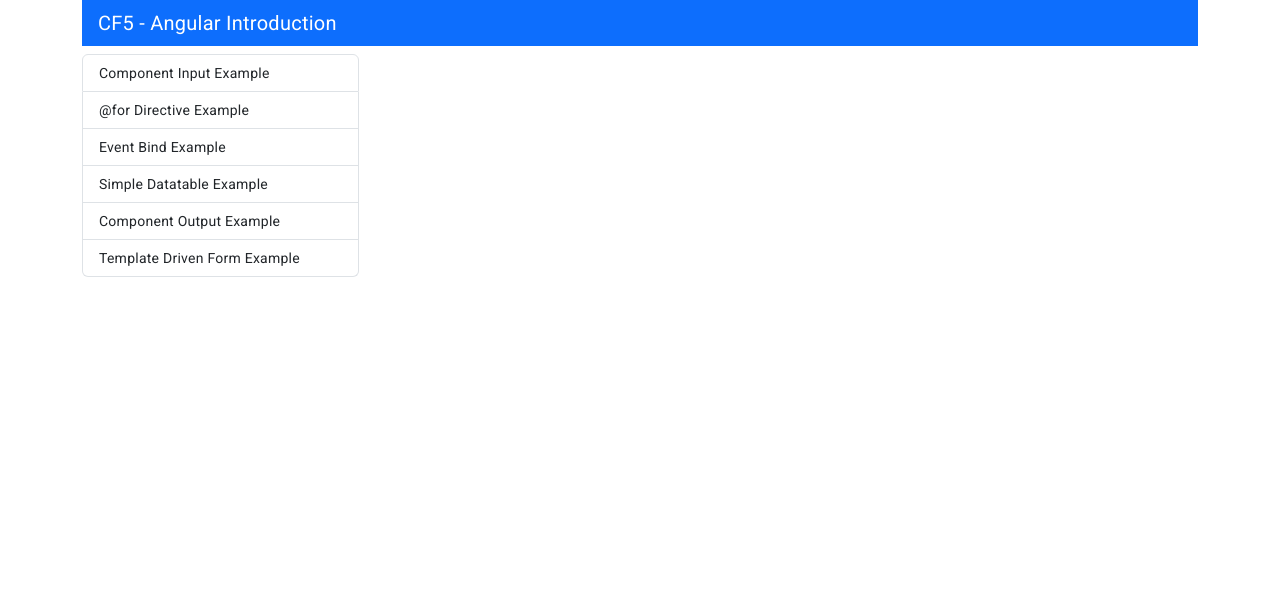
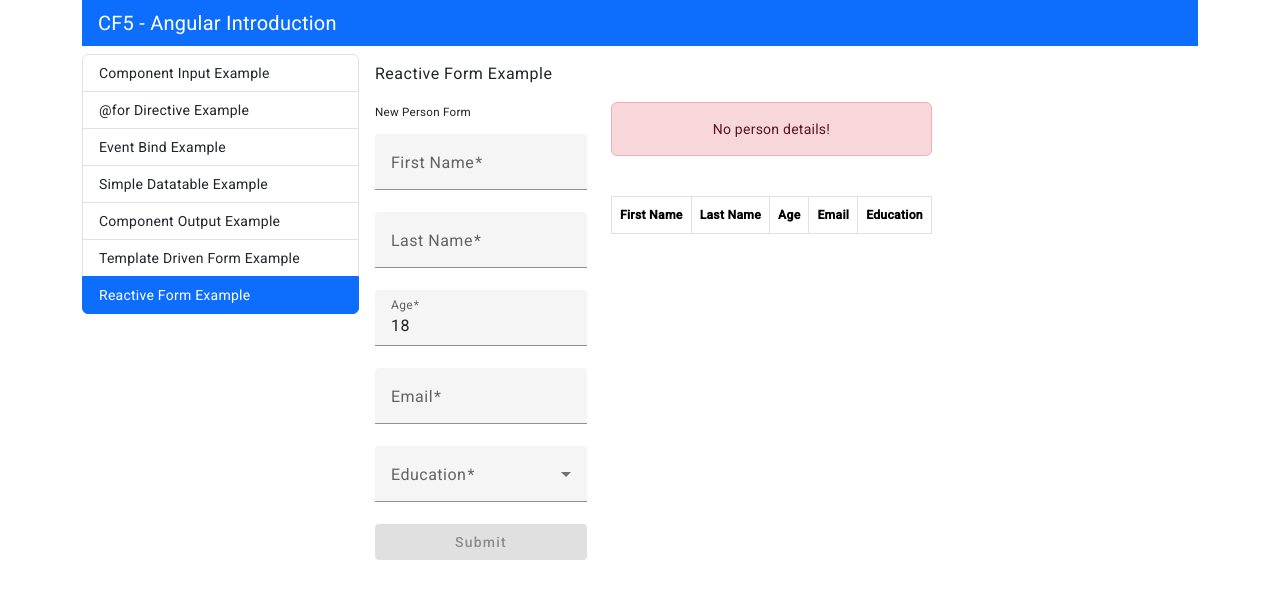
Before and after one commit to milicamiha/angular-introduction, an Angular app: page /reactive-form-example in a window 1280 px wide. Before the commit this address led to /. Shown: the top 598 px of the page. Built offline with nearby package versions, Linux system fonts and the light colour scheme.

Commit message:
reactive forms

```diff
--- a/src/app/app.routes.ts
+++ b/src/app/app.routes.ts
@@ -6,6 +6,7 @@
 import { SimpleDatatableExampleComponent } from './components/simple-datatable-example/simple-datatable-example.component';
 import { ComponentOutputExampleComponent } from './components/component-output-example/component-output-example.component';
 import { TemplateDrivenFormExampleComponent } from './components/template-driven-form-example/template-driven-form-example.component';
+import { ReactiveFormExampleComponent } from './components/reactive-form-example/reactive-form-example.component';
 
 export const routes: Routes = [
     {path: 'component-input-example', component: ComponentInputExampleComponent},
@@ -14,5 +15,6 @@
     {path: 'welcome', component: WelcomeComponent},
     {path: 'simple-datatable-example', component: SimpleDatatableExampleComponent},
     {path: 'component-output-example', component: ComponentOutputExampleComponent},
-    {path: 'template-driven-form-example', component: TemplateDrivenFormExampleComponent}
+    {path: 'template-driven-form-example', component: TemplateDrivenFormExampleComponent},
+    {path: 'reactive-form-example', component: ReactiveFormExampleComponent}
 ];
--- /dev/null
+++ b/src/app/components/eperson-reactive-form/eperson-reactive-form.component.html
@@ -0,0 +1,53 @@
+<div class="d-flex flex-column ">
+    <h5>New Person Form</h5>
+        <form [formGroup]="form" class="d-flex flex-column">
+            <mat-form-field>
+                <mat-label>First Name</mat-label>
+                <input matInput type="text" formControlName="givenName">
+                @if(form.get("givenName").invalid && form.get("givenName").touched) {
+                    <mat-error>First Name is required</mat-error>
+                }
+            </mat-form-field>
+
+            <mat-form-field>
+                <mat-label>Last Name</mat-label>
+                <input matInput type="text" formControlName="surName">
+                @if(form.get("surName").invalid && form.get("surName").touched) {
+                    <mat-error>Last Name is required</mat-error>
+                }
+            </mat-form-field>
+
+            <mat-form-field>
+                <mat-label>Age</mat-label>
+                <input matInput type="text" formControlName="age">
+                @if(form.get("age").invalid && form.get("age").touched) {
+                    <mat-error>Age is missing or invalid</mat-error>
+                }
+            </mat-form-field>
+
+            <mat-form-field>
+                <mat-label>Email</mat-label>
+                <input matInput type="text" formControlName="email">
+                @if(form.get("email").invalid && form.get("email").touched) {
+                    <mat-error>Email is missing or required</mat-error>
+                }
+            </mat-form-field>
+
+            <mat-form-field>
+                <mat-label>Education</mat-label>
+                <mat-select type="text" formControlName="education">
+                  <mat-option value="Some college, no degree"
+                    >Some college, no degree</mat-option
+                  >
+                  <mat-option value="Master’s degree">Master’s degree</mat-option>
+                  <mat-option value="Bachelor’s degree">Bachelor’s degree</mat-option>
+                  <mat-option value="Associate’s degree">Associate’s degree</mat-option>
+                  <mat-option value="High school diploma or equivalent"
+                    >High school diploma or equivalent</mat-option
+                  >
+                  <mat-option value="No formal education">No formal education</mat-option>
+                </mat-select>
+              </mat-form-field>
+        </form>
+        <button mat-flat-button color="primary" [disabled]="form.invalid" (click)="onSubmit(form.value)">Submit</button>
+</div>
--- /dev/null
+++ b/src/app/components/eperson-reactive-form/eperson-reactive-form.component.ts
@@ -0,0 +1,43 @@
+import { Component, EventEmitter, Output } from '@angular/core';
+import { MatFormField, MatFormFieldModule} from '@angular/material/form-field';
+import { MatInputModule} from '@angular/material/input';
+import { MatSelectModule} from '@angular/material/select';
+import { MatButtonModule} from '@angular/material/button';
+import { FormControl, FormGroup, ReactiveFormsModule, Validators } from '@angular/forms';
+import { EPerson } from 'src/app/shared/interfaces/person';
+
+@Component({
+  selector: 'app-eperson-reactive-form',
+  standalone: true,
+  imports: [
+    ReactiveFormsModule,
+    MatFormFieldModule,
+    MatInputModule,
+    MatSelectModule,
+    MatButtonModule,
+  ],
+  templateUrl: './eperson-reactive-form.component.html',
+  styleUrl: './eperson-reactive-form.component.css'
+})
+export class EpersonReactiveFormComponent {
+  @Output() person = new EventEmitter<EPerson>();
+
+  form = new FormGroup({
+    givenName: new FormControl('', Validators.required),
+    surName: new FormControl('', Validators.required),
+    age: new FormControl(18, [
+      Validators.required,
+      Validators.pattern('^[0-9]*$'),
+      Validators.min(18),
+      Validators.max(100)
+    ]),
+    email: new FormControl('', [Validators.required, Validators.email]),
+    education: new FormControl('', Validators.required)
+  });
+
+  onSubmit(value: any) {
+    this.person.emit(value as EPerson);
+    this.form.reset();
+  }
+
+}
--- a/src/app/components/list-group-menu/list-group-menu.component.ts
+++ b/src/app/components/list-group-menu/list-group-menu.component.ts
@@ -16,6 +16,7 @@
     {text: 'Event Bind Example', routerLink: 'event-bind-example'},
     {text: 'Simple Datatable Example', routerLink: 'simple-datatable-example'},
     {text: 'Component Output Example', routerLink: 'component-output-example'},
-    {text: 'Template Driven Form Example', routerLink: 'template-driven-form-example'}
+    {text: 'Template Driven Form Example', routerLink: 'template-driven-form-example'},
+    {text: 'Reactive Form Example', routerLink: 'reactive-form-example'}
   ];
 }
--- /dev/null
+++ b/src/app/components/reactive-form-example/reactive-form-example.component.html
@@ -0,0 +1,10 @@
+<h4>Reactive Form Example</h4>
+
+<div class="d-flex gap-4">
+    <app-eperson-reactive-form (person)="onPerson($event)"></app-eperson-reactive-form>
+
+    <div class="d-flex flex-column gap-4">
+        <app-person-table [person]="currentPerson"></app-person-table>
+        <app-simple-datatable [data]="persons"></app-simple-datatable>
+    </div>
+</div>
--- /dev/null
+++ b/src/app/components/reactive-form-example/reactive-form-example.component.ts
@@ -0,0 +1,26 @@
+import { Component } from '@angular/core';
+import { EpersonReactiveFormComponent } from '../eperson-reactive-form/eperson-reactive-form.component';
+import { EPerson, Person } from 'src/app/shared/interfaces/person';
+import { PersonTableComponent } from '../person-table/person-table.component';
+import { SimpleDatatableComponent } from '../simple-datatable/simple-datatable.component';
+
+@Component({
+  selector: 'app-reactive-form-example',
+  standalone: true,
+  imports: [
+    EpersonReactiveFormComponent,
+    PersonTableComponent,
+    SimpleDatatableComponent,
+  ],
+  templateUrl: './reactive-form-example.component.html',
+  styleUrl: './reactive-form-example.component.css'
+})
+export class ReactiveFormExampleComponent {
+    currentPerson: EPerson;
+    persons: EPerson[] = []
+
+    onPerson(person: EPerson) {
+      this.currentPerson = person
+      this.persons.push(person);
+    }
+}
```
Also changed, not shown: src/app/components/eperson-reactive-form/eperson-reactive-form.component.css (added), src/app/components/reactive-form-example/reactive-form-example.component.css (added), 1 other file (tests, documents, lock files or other folders).
